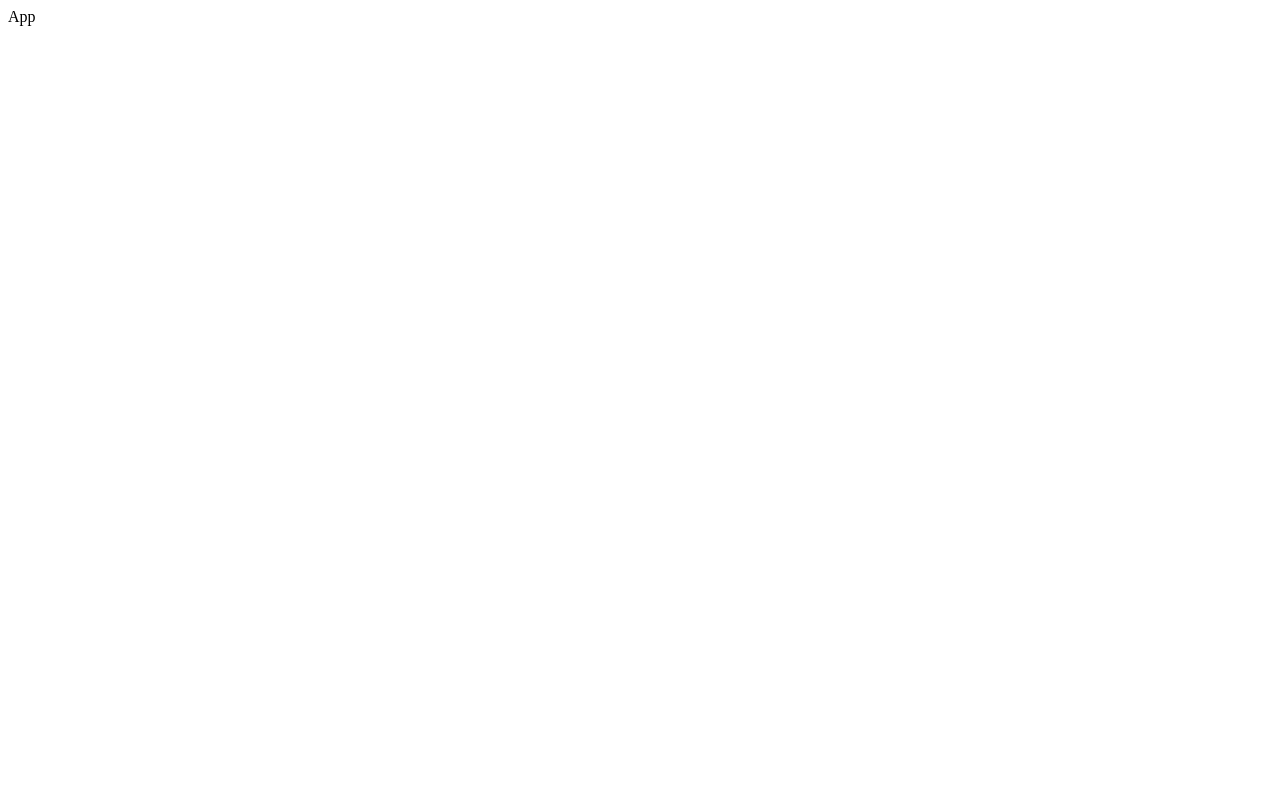
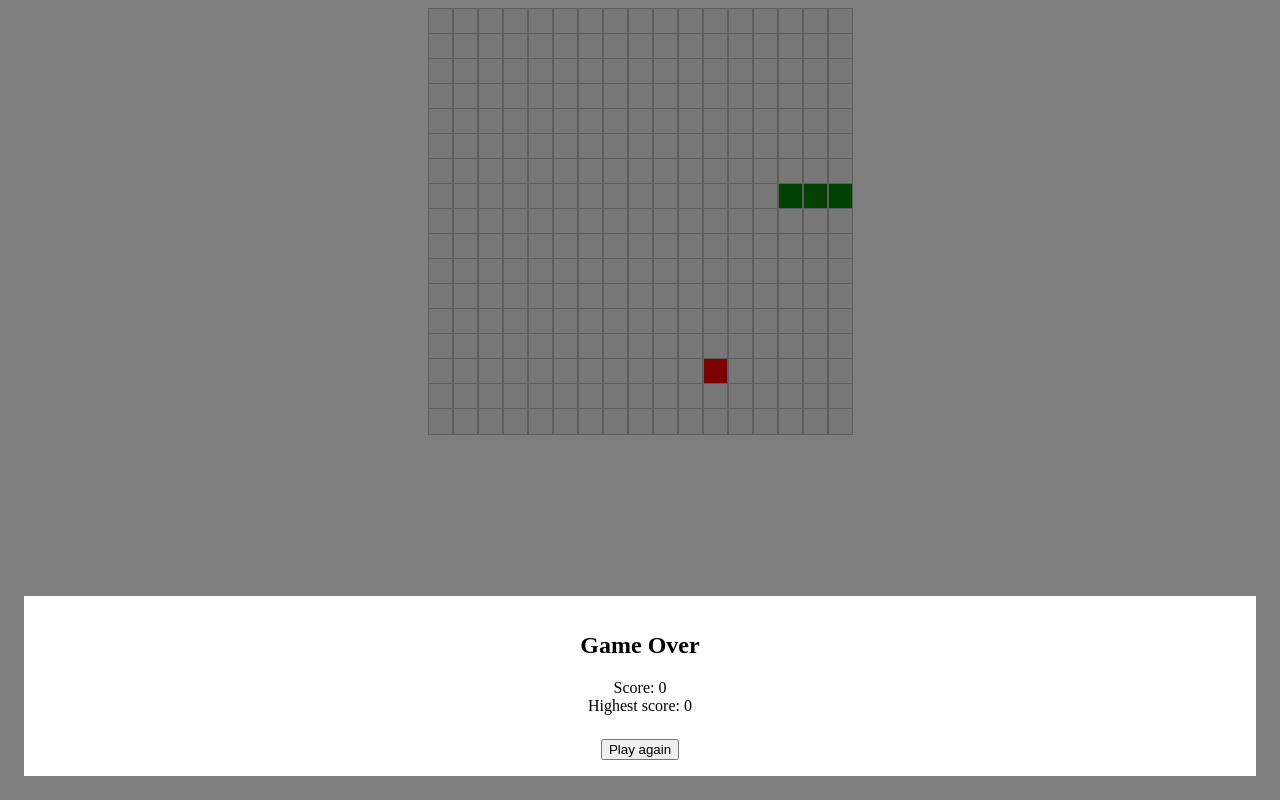
Before and after one commit to nugrahawahyu/snake, a Vue app: page / in a window 1280 px wide. Built offline with nearby package versions, Linux system fonts and the light colour scheme.

Commit message:
add game vue component

```diff
--- a/src/App.vue
+++ b/src/App.vue
@@ -1,13 +1,187 @@
 <template>
-  <div>App</div>
+  <main>
+    <Board ref="board" @eat="eat" />
+    <Modal v-if="showModal">
+      <div class="modal-content">
+        <div class="text-center modal-item">
+          <h2>Game Over</h2>
+        </div>
+        <div class="text-center modal-item">
+          Score: {{ score }}
+        </div>
+        <div class="text-center modal-item">
+          Highest score: {{ highestScore }}
+        </div>
+        <div class="modal-action">
+          <button @click="restart">Play again</button>
+        </div>
+      </div>
+    </Modal>
+  </main>
 </template>
 
-<script>
-export default {
+<script lang="ts">
+import Vue from 'vue'
+import { BodyFragment, Snake } from './modules/snake'
+import { Direction } from './modules/direction'
+import { Coordinate } from './modules/coordinate'
+import Board, { Role } from './components/Board.vue'
+import Modal from './components/Modal.vue'
 
+const BOARD_WIDTH = 17
+const BOARD_HEIGHT = 17
+
+interface BoardInterface {
+  setTileRole(coordinate: Coordinate, role: Role): void;
+  emptyAllTiles(): void;
 }
+
+function checkKeyFactory (snake: Snake) {
+  return function checkKey(e: KeyboardEvent) {
+    if (e.keyCode === 38) {
+      snake.setDirection(Direction.Up)
+    }
+    else if (e.keyCode === 40) {
+      snake.setDirection(Direction.Down)
+    }
+    else if (e.keyCode === 37) {
+      snake.setDirection(Direction.Left)
+    }
+    else if (e.keyCode === 39) {
+      snake.setDirection(Direction.Right)
+    }
+    snake.freezeSetDirection()
+  }
+}
+
+export default Vue.extend({
+  components: {
+    Board,
+    Modal
+  },
+  data () {
+    return {
+      score: 0,
+      highestScore: 0,
+      showModal: false,
+      interval: undefined as number | undefined,
+      activeCoordinates: [] as Coordinate[],
+      foodCoordinates: [] as Coordinate[],
+      snake: undefined as Snake | undefined
+    }
+  },
+  mounted () {
+    this.restart()
+  },
+  methods: {
+    checkIfIsValidHeadPosition (head: BodyFragment): Boolean {
+      const activeCoordinates: Coordinate[] = this.activeCoordinates
+      const { coordinate } = head
+      const isInBoardCoordinate = coordinate.positionX >=0 && coordinate.positionX < 17 && coordinate.positionY >= 0 && coordinate.positionY < 17
+      const isNonActiveCoordinate = !activeCoordinates.find(c => c.positionX === coordinate.positionX && c.positionY === coordinate.positionY)
+      return isInBoardCoordinate && isNonActiveCoordinate
+    },
+    endGame () {
+      // eslint-disable-next-line no-console
+      console.log('Game over')
+      clearInterval(this.interval)
+      document.onkeydown = null;
+      this.showModal = true
+    },
+    restart () {
+      const board = this.$refs.board as unknown as BoardInterface
+      const snake = new Snake({
+        initialSnakeHeadPositionX: 7,
+        initialSnakeHeadPositionY: 7,
+        direction: Direction.Right
+      })
+      const checkKey = checkKeyFactory(snake)
+      snake.nextTick(() => {
+        snake.unFreezeSetDirection()
+      })
+      this.score = 0
+      this.showModal = false
+      this.snake = snake
+      this.foodCoordinates = []
+      this.activeCoordinates = snake.getBodyFragmentPositions()
+      this.activeCoordinates.forEach((coordinate: Coordinate) => {
+        board.setTileRole(coordinate, Role.active)
+      })
+      board.emptyAllTiles()
+      this.interval = setInterval(() => {
+        this.appLog()
+        const oldTail = snake.getTail()
+        const [head, tail] = snake.tick()
+        if (this.checkIfIsValidHeadPosition(head)) {
+          board.setTileRole(oldTail.coordinate, Role.empty)
+          board.setTileRole(head.coordinate, Role.active)
+          this.activeCoordinates = snake.getBodyFragmentPositions()
+        } else {
+          this.endGame()
+        }
+      }, 100)
+
+      const foodCoordinate = this.spawnFoods()
+      document.onkeydown = checkKey;
+    },
+    spawnFoods (count = 1): Coordinate {
+      const board = this.$refs.board as unknown as BoardInterface
+      const foodCoordinates: Coordinate[] = this.foodCoordinates
+      const activeCoordinates: Coordinate[] = this.activeCoordinates
+      const positionX = Math.floor(Math.random() * BOARD_WIDTH)
+      const positionY = Math.floor(Math.random() * BOARD_HEIGHT)
+
+      for (let coordinate of foodCoordinates) {
+        if (coordinate.positionX === positionX && coordinate.positionY === positionY) {
+          return this.spawnFoods(count)
+        }
+      }
+
+      for (let coordinate of activeCoordinates) {
+        if (coordinate.positionX === positionX && coordinate.positionY === positionY) {
+          return this.spawnFoods(count)
+        }
+      }
+
+      const foodCoordinate = new Coordinate(positionX, positionY)
+      foodCoordinates.push(foodCoordinate)
+      board.setTileRole(foodCoordinate, Role.food)
+      return foodCoordinate
+    },
+    eat (coordinate: Coordinate) {
+      const snake: Snake | undefined = this.snake
+      const foodCoordinates: Coordinate[] = this.foodCoordinates
+      for (let i = 0; i < foodCoordinates.length; i++) {
+        const foodCoordinate: Coordinate = foodCoordinates[i]
+        if (snake && foodCoordinate.positionX === coordinate.positionX && foodCoordinate.positionY === coordinate.positionY) {
+          snake.eat(1)
+          this.score += 1
+          foodCoordinates.splice(i, 1)
+          this.spawnFoods(1)
+        }
+      }
+    },
+    appLog () {
+      // eslint-disable-next-line no-console
+      console.log(JSON.stringify({
+        foodPositions: this.foodCoordinates.map(c => `(${c.positionX},${c.positionY})`)
+      }))
+    }
+  }
+})
 </script>
 
-<style>
+<style lang="scss" scoped>
+.text-center {
+  text-align: center;
+}
 
+.modal-action {
+  padding-top: 24px;
+  text-align: center;
+}
+
+.modal-item {
+  flex-direction: row;
+}
 </style>
--- /dev/null
+++ b/src/components/Board.vue
@@ -0,0 +1,116 @@
+<template>
+  <div class="board">
+    <ul class="flex" v-for="(row, y) of board" :key="y">
+      <li class="flex-item" v-for="(tile, x) of row" :key="x" :class="{ active: tile.role === Role.active, food: tile.role === Role.food }">
+      </li>
+    </ul>
+  </div>
+</template>
+
+<script lang="ts">
+import Vue from 'vue'
+import { Coordinate } from '../modules/coordinate'
+
+export enum Role {
+  active,
+  food,
+  empty
+}
+
+class Tile {
+  public status: Boolean
+  public coordinate: Coordinate
+  public role: Role
+
+  public constructor ({ coordinate, status, role }: { coordinate: Coordinate, status: Boolean, role: Role }) {
+    this.status = status
+    this.coordinate = coordinate
+    this.role = role
+  }
+}
+
+export default Vue.extend({
+  data () {
+    const board  = new Array(17)
+    for (let i = 0; i < board.length; i++) {
+      board[i] = new Array(17)
+    }
+
+    for (let y = 0; y < board.length; y++) {
+      for (let x = 0; x < board[y].length; x++) {
+        board[y][x] = new Tile({
+          status: false,
+          role: Role.empty,
+          coordinate: new Coordinate(x, y)
+        })
+      }
+    }
+
+    return {
+      board,
+      Role
+    }
+  },
+  methods: {
+    setTileRole (coordinate: Coordinate, role: Role) {
+      const board = this.board
+      const { positionX, positionY } = coordinate
+      const tile: Tile = board[positionY][positionX]
+      const oldRole = tile.role
+      tile.role = role
+      if (oldRole === Role.food) {
+        this.$emit('eat', coordinate)
+      }
+    },
+    emptyAllTiles () {
+      const board = this.board
+      for (let y = 0; y < board.length; y++) {
+        for (let x = 0; x < board[y].length; x++) {
+          board[y][x].role = Role.empty
+        }
+      }
+    }
+  }
+})
+</script>
+
+<style lang="scss" scoped>
+ul {
+  list-style: none;
+  margin: 0;
+  padding: 0;
+}
+
+.board {
+  margin: 0 auto;
+  width: calc(100vw - 16px);
+  height: calc(100vw - 16px);
+
+  @media screen and (min-width: 800px){
+    margin: 0 auto;
+    max-width: calc(17 * 25px);
+    max-height: calc(17 * 25px);
+  }
+}
+
+.flex {
+  display: flex;
+  height: calc(100% / 17);
+}
+
+.flex-item {
+  width: calc(100% / 17);
+  height: 100%;
+  flex-direction: column;
+  background-color: #eee;
+  border: solid 1px #bbb;
+
+  &.active {
+    background-color: green;
+  }
+
+  &.food {
+    background-color: red;
+  }
+}
+</style>
--- /dev/null
+++ b/src/components/Modal.vue
@@ -0,0 +1,39 @@
+<template>
+  <div>
+    <div class="fixed overlay" />
+    <div class="fixed body">
+      <slot />
+    </div>
+  </div>
+</template>
+
+<script lang="ts">
+import Vue from 'vue'
+export default Vue.extend({
+
+})
+</script>
+
+<style lang="scss" scoped>
+.fixed {
+  bottom: 0;
+  left: 0;
+  right: 0;
+  position: fixed;
+}
+
+.body {
+  z-index: 2;
+  margin: 24px;
+  padding: 16px;
+  color:#000;
+  background-color: #fff;
+  opacity: 100%;
+}
+.overlay {
+  z-index: 1;
+  top: 0;
+  background-color: #000;
+  opacity: 50%;
+}
+</style>
```
